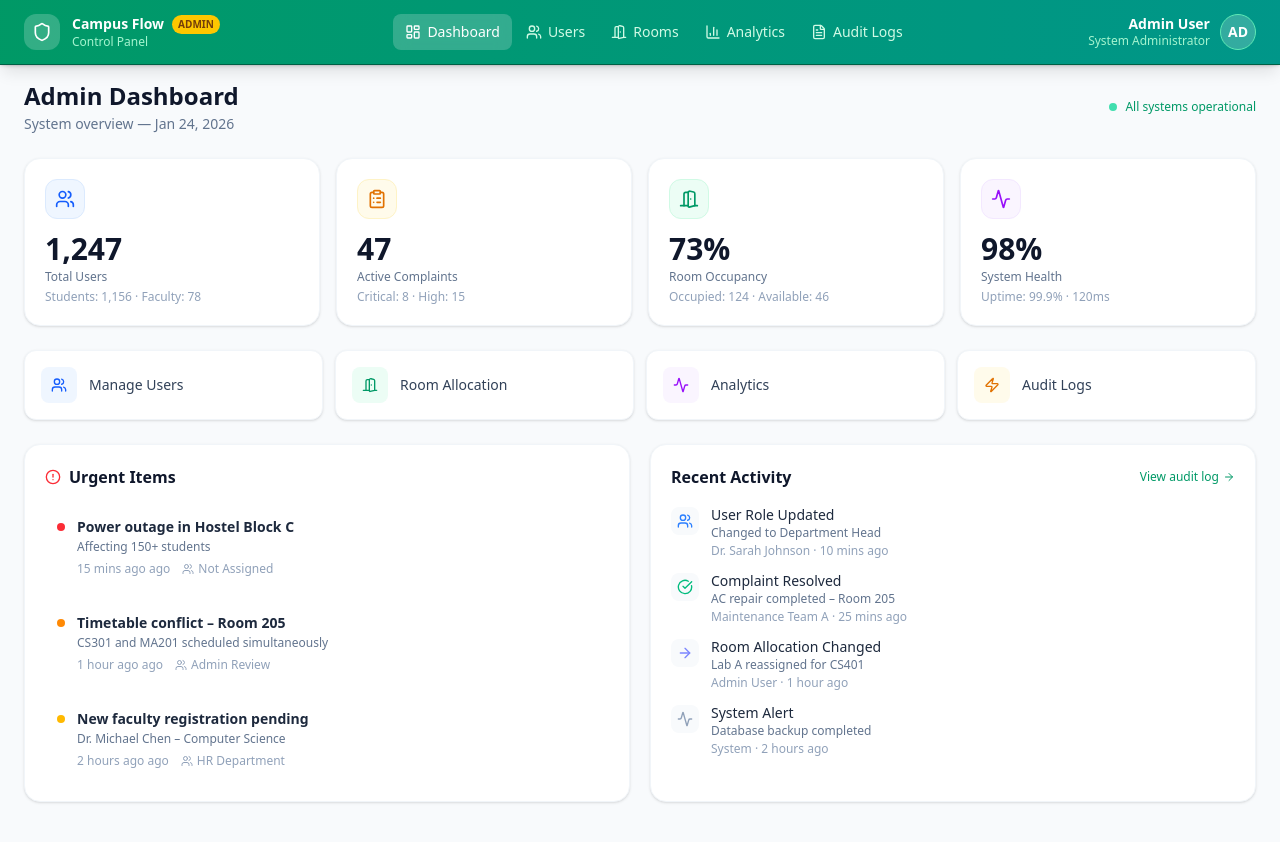
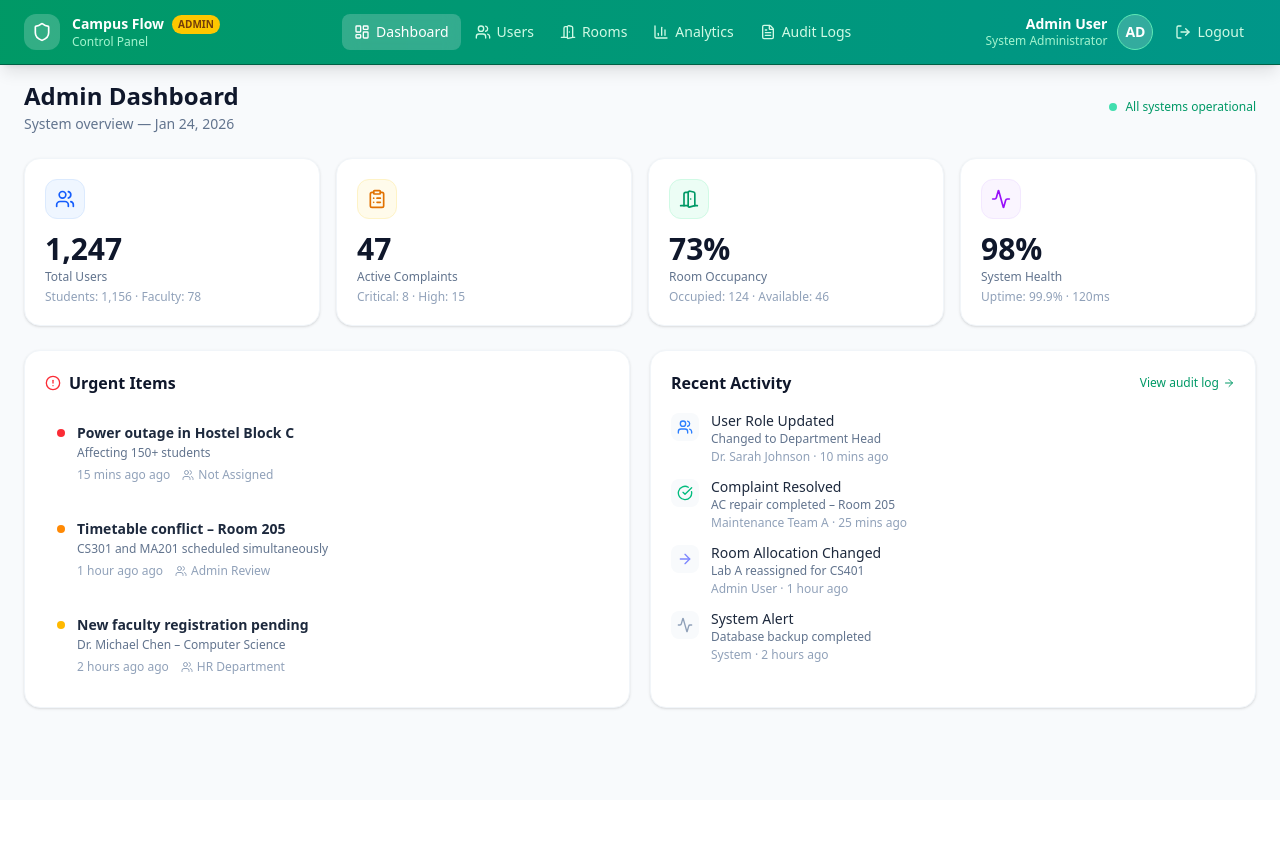
Before and after one commit to jarviswoke/Campus_Flow, a React app in the folder frontend/: page /admin in a window 1280 px wide. Shown: the top 842 px of the page. After the commit the page ends 800 px from the top, so only its background shows below. Built offline with nearby package versions, Linux system fonts and the light colour scheme; the HTML template or start-up script is replaced by a standard one.

Commit message:
merge fix + updates

```diff
--- a/frontend/src/components/admin/AdminDashboard.jsx
+++ b/frontend/src/components/admin/AdminDashboard.jsx
@@ -63,32 +63,6 @@ export default function AdminDashboard({ onNavigate }) {
         })}
       </div>
 
-      {/* Quick actions */}
-      <div className="grid grid-cols-2 md:grid-cols-4 gap-3">
-        {[
-          { label: 'Manage Users', page: 'users', icon: Users, color: 'blue' },
-          { label: 'Room Allocation', page: 'rooms', icon: DoorOpen, color: 'green' },
-          { label: 'Analytics', page: 'analytics', icon: Activity, color: 'purple' },
-          { label: 'Audit Logs', page: 'audit', icon: Zap, color: 'amber' },
-        ].map((q) => {
-          const Icon = q.icon;
-          return (
-            <button key={q.label} onClick={() => onNavigate(q.page)}
-              className="bg-white border border-slate-100 rounded-xl p-4 flex items-center gap-3 text-left shadow-sm hover:shadow-md hover:-translate-y-0.5 transition-all group">
-              <div className={`w-9 h-9 rounded-lg flex items-center justify-center shrink-0 ${
-                q.color === 'blue' ? 'bg-blue-50 text-blue-600' :
-                q.color === 'green' ? 'bg-emerald-50 text-emerald-600' :
-                q.color === 'purple' ? 'bg-purple-50 text-purple-600' :
-                'bg-amber-50 text-amber-600'
-              }`}>
-                <Icon className="w-4 h-4" />
-              </div>
-              <span className="text-sm font-medium text-slate-700 group-hover:text-slate-900">{q.label}</span>
-            </button>
-          );
-        })}
-      </div>
-
       {/* Urgent + Activity */}
       <div className="grid lg:grid-cols-2 gap-5">
         {/* Urgent items */}
--- a/frontend/src/components/admin/AdminNavigation.jsx
+++ b/frontend/src/components/admin/AdminNavigation.jsx
@@ -1,4 +1,5 @@
-import { LayoutDashboard, Users, ClipboardList, DoorOpen, BarChart3, FileText, Shield } from 'lucide-react';
+import { LayoutDashboard, Users, DoorOpen, BarChart3, FileText, Shield, LogOut } from 'lucide-react';
+import { useNavigate } from 'react-router-dom';
 
 const NAV_ITEMS = [
   { id: 'dashboard', label: 'Dashboard', icon: LayoutDashboard },
@@ -8,11 +9,17 @@ const NAV_ITEMS = [
   { id: 'audit', label: 'Audit Logs', icon: FileText },
 ];
 
-export default function AdminNavigation({ activeTab = 'dashboard', onNavigate }) {
+export default function AdminNavigation({ activeTab = 'dashboard' }) {
+  const navigate = useNavigate();
+
+  const handleLogout = () => {
+    localStorage.clear();
+    navigate('/login');
+  };
+
   return (
     <nav className="fixed top-0 left-0 right-0 z-50 bg-gradient-to-r from-emerald-600 to-teal-600 border-b border-emerald-800 shadow-lg">
       <div className="max-w-7xl mx-auto px-6 h-16 flex items-center justify-between gap-4">
-        {/* Brand */}
         <div className="flex items-center gap-3 shrink-0">
           <div className="w-9 h-9 rounded-xl bg-white/20 flex items-center justify-center">
             <Shield className="w-5 h-5 text-white" />
@@ -26,12 +33,12 @@ export default function AdminNavigation({ activeTab = 'dashboard', onNavigate })
           </div>
         </div>
 
-        {/* Nav */}
         <div className="flex items-center gap-0.5 overflow-x-auto">
           {NAV_ITEMS.map(({ id, label, icon: Icon }) => {
             const active = id === activeTab;
             return (
-              <button key={id} onClick={() => onNavigate?.(id)}
+              <button key={id}
+                onClick={() => navigate(id === 'dashboard' ? '/admin' : `/admin/${id}`)}
                 className={`flex items-center gap-1.5 px-3 py-2 rounded-lg text-sm font-medium whitespace-nowrap transition-all ${
                   active ? 'bg-white/20 text-white backdrop-blur-sm' : 'text-emerald-100 hover:bg-white/10 hover:text-white'
                 }`}>
@@ -42,7 +49,6 @@ export default function AdminNavigation({ activeTab = 'dashboard', onNavigate })
           })}
         </div>
 
-        {/* User */}
         <div className="flex items-center gap-2.5 shrink-0">
           <div className="hidden sm:block text-right">
             <p className="text-sm font-semibold text-white leading-tight">Admin User</p>
@@ -51,6 +57,11 @@ export default function AdminNavigation({ activeTab = 'dashboard', onNavigate })
           <div className="w-9 h-9 rounded-full bg-white/20 border border-emerald-300 flex items-center justify-center text-white text-sm font-bold">
             AD
           </div>
+          <button onClick={handleLogout} title="Logout"
+            className="flex items-center gap-1.5 px-3 py-2 rounded-lg text-sm font-medium text-emerald-100 hover:bg-white/10 hover:text-white transition-all">
+            <LogOut className="w-4 h-4" />
+            <span className="hidden md:inline">Logout</span>
+          </button>
         </div>
       </div>
     </nav>
--- a/frontend/src/components/faculty/FacultyNavigation.jsx
+++ b/frontend/src/components/faculty/FacultyNavigation.jsx
@@ -7,7 +7,7 @@ const NAV_ITEMS = [
   { id: 'timetable', label: 'My Timetable', icon: CalendarDays },
 ];
 
-export default function FacultyNavigation({ activeTab = 'dashboard', onNavigate }) {
+export default function FacultyNavigation({ activeTab = 'dashboard' }) {
   const navigate = useNavigate();
 
   const handleLogout = () => {
@@ -18,7 +18,6 @@ export default function FacultyNavigation({ activeTab = 'dashboard', onNavigate
   return (
     <nav className="fixed top-0 left-0 right-0 z-50 bg-gradient-to-r from-indigo-600 to-indigo-700 border-b border-indigo-800 shadow-lg">
       <div className="max-w-7xl mx-auto px-6 h-16 flex items-center justify-between gap-4">
-        {/* Brand */}
         <div className="flex items-center gap-3 shrink-0">
           <div className="w-9 h-9 rounded-xl bg-white/20 backdrop-blur-sm flex items-center justify-center">
             <svg className="w-5 h-5 text-white" fill="none" stroke="currentColor" viewBox="0 0 24 24">
@@ -32,12 +31,12 @@ export default function FacultyNavigation({ activeTab = 'dashboard', onNavigate
           </div>
         </div>
 
-        {/* Nav */}
         <div className="flex items-center gap-0.5">
           {NAV_ITEMS.map(({ id, label, icon: Icon }) => {
             const active = id === activeTab;
             return (
-              <button key={id} onClick={() => onNavigate?.(id)}
+              <button key={id}
+                onClick={() => navigate(id === 'dashboard' ? '/faculty' : `/faculty/${id}`)}
                 className={`flex items-center gap-1.5 px-3 py-2 rounded-lg text-sm font-medium whitespace-nowrap transition-all ${
                   active ? 'bg-white/20 text-white backdrop-blur-sm' : 'text-indigo-100 hover:bg-white/10 hover:text-white'
                 }`}>
@@ -48,7 +47,6 @@ export default function FacultyNavigation({ activeTab = 'dashboard', onNavigate
           })}
         </div>
 
-        {/* User + Logout */}
         <div className="flex items-center gap-2.5 shrink-0">
           <div className="hidden sm:block text-right">
             <p className="text-sm font-semibold text-white leading-tight">Dr. Sarah Johnson</p>
@@ -57,13 +55,8 @@ export default function FacultyNavigation({ activeTab = 'dashboard', onNavigate
           <div className="w-9 h-9 rounded-full bg-white/20 border border-indigo-300 flex items-center justify-center text-white text-sm font-bold">
             SJ
           </div>
-
-          {/* Logout Button */}
-          <button
-            onClick={handleLogout}
-            title="Logout"
-            className="flex items-center gap-1.5 px-3 py-2 rounded-lg text-sm font-medium text-indigo-100 hover:bg-white/10 hover:text-white transition-all"
-          >
+          <button onClick={handleLogout} title="Logout"
+            className="flex items-center gap-1.5 px-3 py-2 rounded-lg text-sm font-medium text-indigo-100 hover:bg-white/10 hover:text-white transition-all">
             <LogOut className="w-4 h-4" />
             <span className="hidden md:inline">Logout</span>
           </button>
--- a/frontend/src/components/student/Dashboard.jsx
+++ b/frontend/src/components/student/Dashboard.jsx
@@ -90,35 +90,6 @@ export default function Dashboard({ }) {
         })}
       </div>
 
-      {/* Quick actions */}
-      <div className="grid grid-cols-2 md:grid-cols-4 gap-3">
-        {[
-          { label: 'Register Complaint', icon: MessageSquare, page: 'complaint', color: 'blue' },
-          { label: 'Vacant Rooms', icon: DoorOpen, page: 'rooms', color: 'green' },
-          { label: 'My Complaints', icon: CheckCircle, page: 'status', color: 'amber' },
-          { label: 'My Profile', icon: Bell, page: 'profile', color: 'purple' },
-        ].map((q) => {
-          const Icon = q.icon;
-          return (
-            <button
-              key={q.label}
-              onClick={() => onNavigate(q.page)}
-              className="bg-white border border-slate-100 rounded-xl p-4 flex items-center gap-3 text-left shadow-sm hover:shadow-md hover:-translate-y-0.5 transition-all group"
-            >
-              <div className={`w-9 h-9 rounded-lg flex items-center justify-center shrink-0 ${
-                q.color === 'blue' ? 'bg-blue-50 text-blue-600' :
-                q.color === 'green' ? 'bg-emerald-50 text-emerald-600' :
-                q.color === 'amber' ? 'bg-amber-50 text-amber-600' :
-                'bg-purple-50 text-purple-600'
-              }`}>
-                <Icon className="w-4 h-4" />
-              </div>
-              <span className="text-sm font-medium text-slate-700 group-hover:text-slate-900">{q.label}</span>
-            </button>
-          );
-        })}
-      </div>
-
       {/* Bottom two-col */}
       <div className="grid lg:grid-cols-3 gap-4">
         {/* Recent complaints */}
--- a/frontend/src/components/student/Navigation.jsx
+++ b/frontend/src/components/student/Navigation.jsx
@@ -1,4 +1,4 @@
-import { Home, DoorOpen, MessageSquare, List, User } from 'lucide-react';
+import { Home, DoorOpen, MessageSquare, List, User, LogOut } from 'lucide-react';
 import { useNavigate } from 'react-router-dom';
 
 const NAV_ITEMS = [
@@ -10,7 +10,13 @@ const NAV_ITEMS = [
 ];
 
 export default function Navigation({ activeTab = 'dashboard' }) {
-    const navigate = useNavigate();
+  const navigate = useNavigate();
+
+  const handleLogout = () => {
+    localStorage.clear();
+    navigate('/login');
+  };
+
   return (
     <nav className="fixed top-0 left-0 right-0 z-50 bg-white border-b border-slate-200 shadow-sm">
       <div className="max-w-7xl mx-auto px-6 h-16 flex items-center justify-between gap-4">
@@ -49,7 +55,7 @@ export default function Navigation({ activeTab = 'dashboard' }) {
           })}
         </div>
 
-        {/* User chip */}
+        {/* User chip + Logout */}
         <div className="flex items-center gap-2.5 shrink-0">
           <div className="hidden sm:block text-right">
             <p className="text-sm font-semibold text-slate-900 leading-tight">Suhani Kabra</p>
@@ -58,6 +64,16 @@ export default function Navigation({ activeTab = 'dashboard' }) {
           <div className="w-9 h-9 rounded-full bg-gradient-to-br from-blue-500 to-blue-700 flex items-center justify-center text-white text-sm font-bold shadow">
             SK
           </div>
+
+          {/* Logout Button */}
+          <button
+            onClick={handleLogout}
+            title="Logout"
+            className="flex items-center gap-1.5 px-3 py-2 rounded-lg text-sm font-medium text-slate-600 hover:bg-red-50 hover:text-red-600 transition-all duration-150"
+          >
+            <LogOut className="w-4 h-4" />
+            <span className="hidden md:inline">Logout</span>
+          </button>
         </div>
       </div>
     </nav>
--- a/frontend/src/main.jsx
+++ b/frontend/src/main.jsx
@@ -2,11 +2,9 @@ import { createRoot } from 'react-dom/client'
 import './index.css'
 import App from './App.jsx'
 import {BrowserRouter } from 'react-router-dom'
-import Navigation from './components/student/Navigation.jsx'
 
 createRoot(document.getElementById('root')).render(
   <BrowserRouter>
-  <Navigation />
     <App />
   </BrowserRouter>,
 )
```
Also changed, not shown: frontend/src/App.jsx (+15 -15 lines), frontend/src/pages/LoginPage.jsx (+53 -50 lines).
